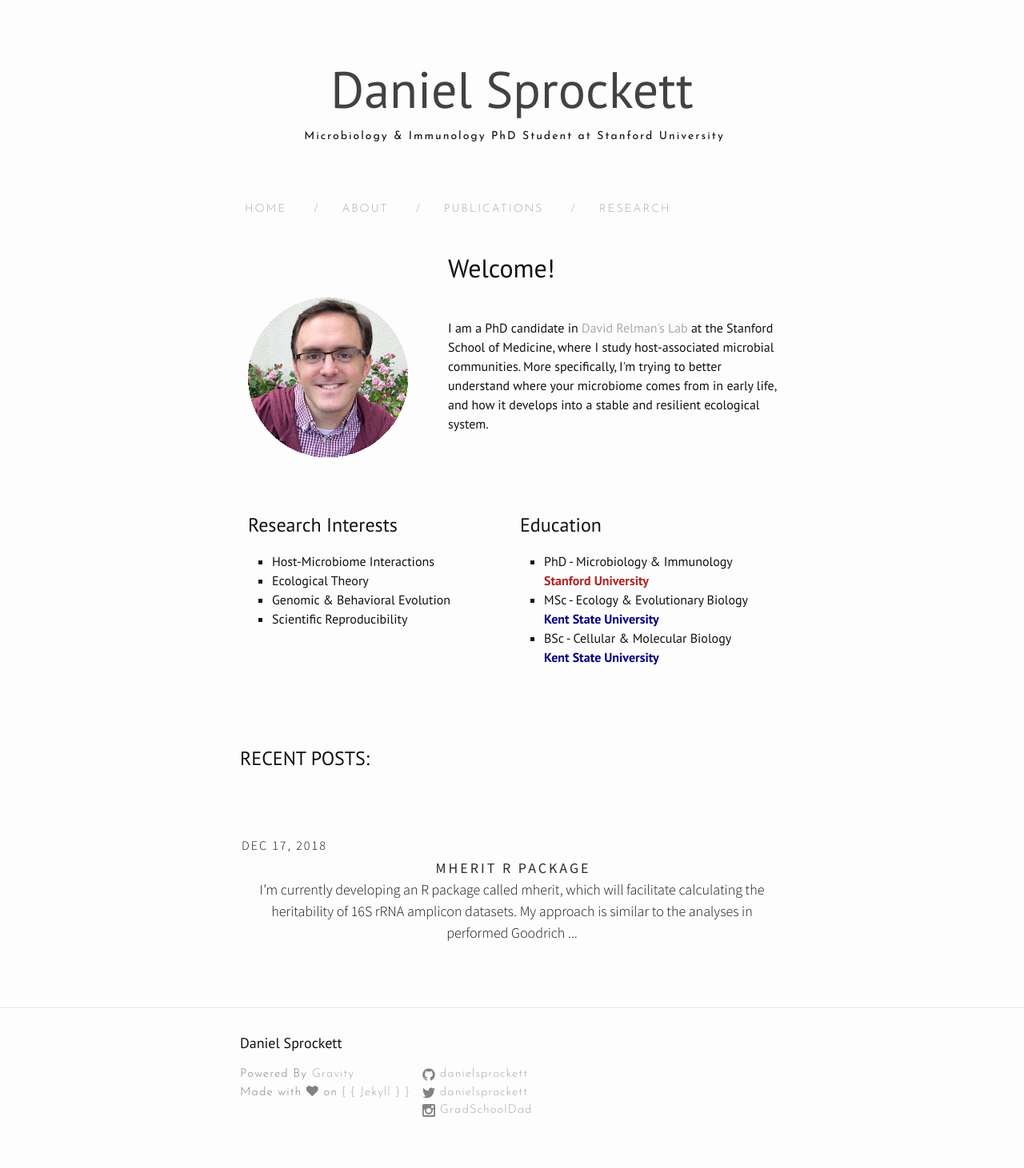
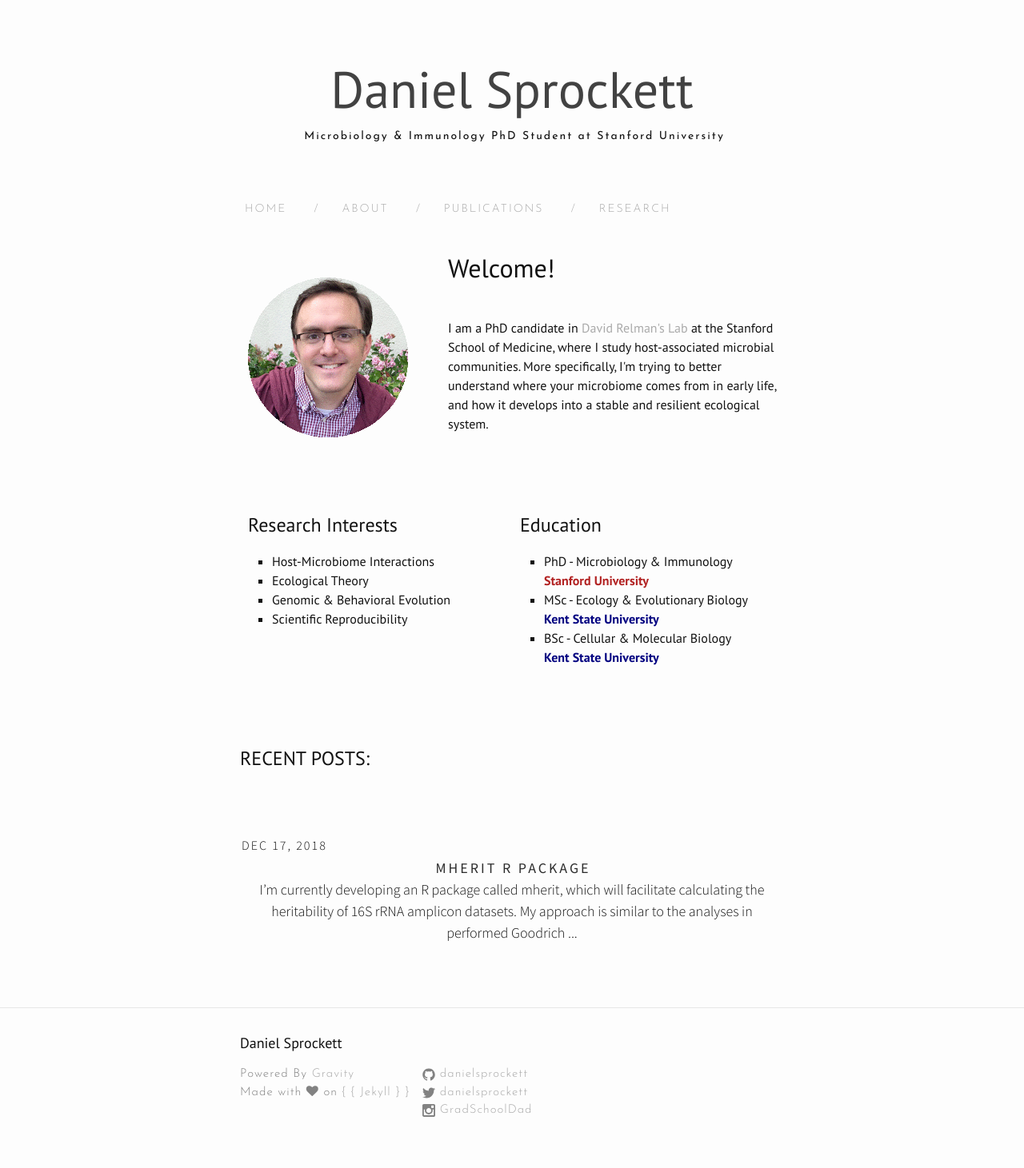
Before and after one commit to DanielSprockett/danielsprockett.github.io, a Jekyll site: the page built from index.html, in a window 1280 px wide. Shown: the whole page at 80% size. Built offline with Jekyll 4.4.1, drawn with Linux system fonts in a browser that asks for light colours; nearby versions of some CDN libraries; the list of posts is cut into pages by our own code.

Commit message:
Update index.html

```diff
--- a/index.html
+++ b/index.html
@@ -4,7 +4,7 @@
 
 <div class="home">
 
-<p><img src="/images/about_headshot.gif" alt="Dan Sprockett" style="float:left; padding: 100px 50px 50px 10px;">
+<p><img src="/images/about_headshot.gif" alt="Dan Sprockett" style="float:left; padding: 75px 50px 50px 10px;">
   <br>
   <h1>Welcome!</h1>
   <br>
```
